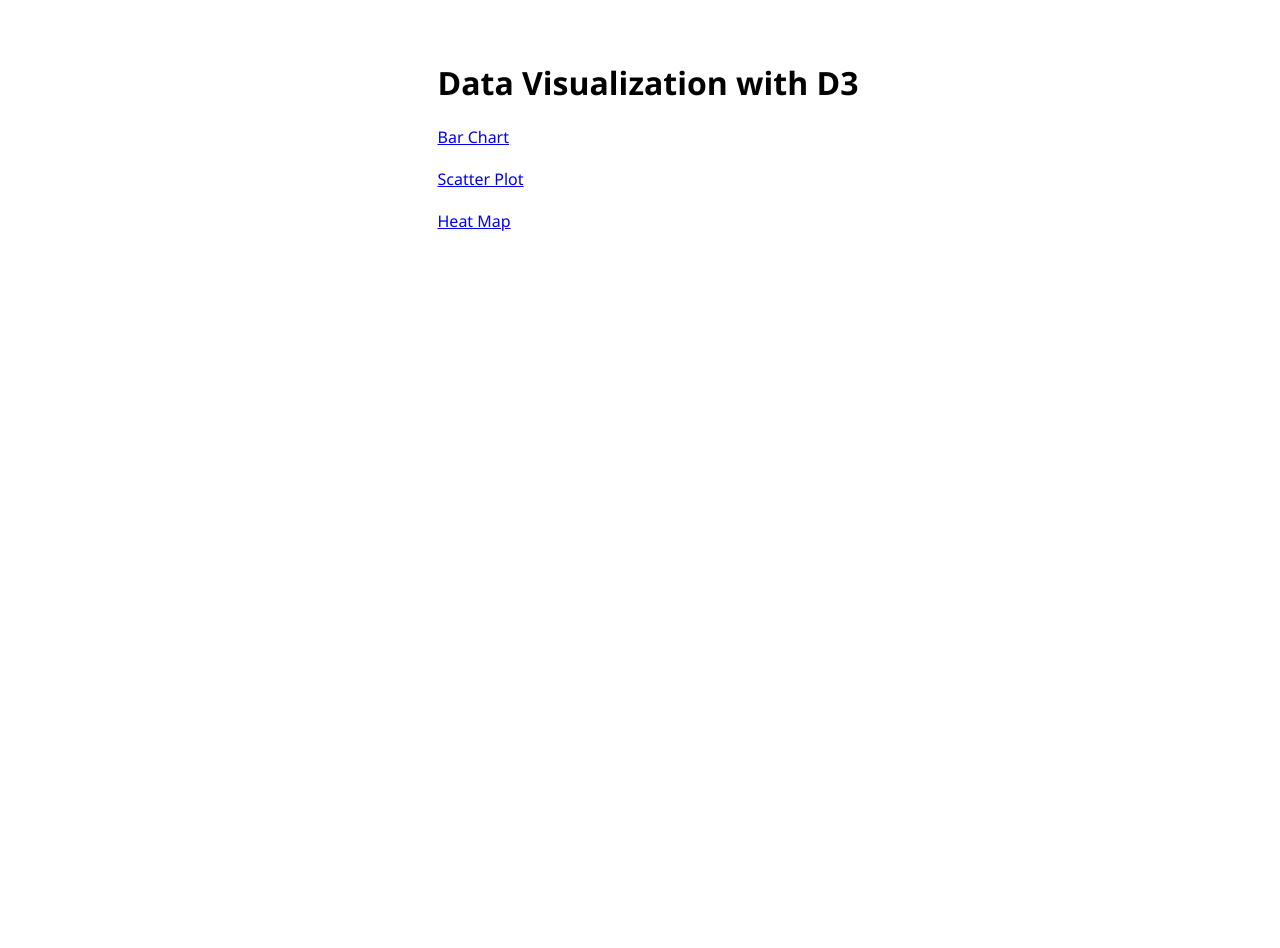
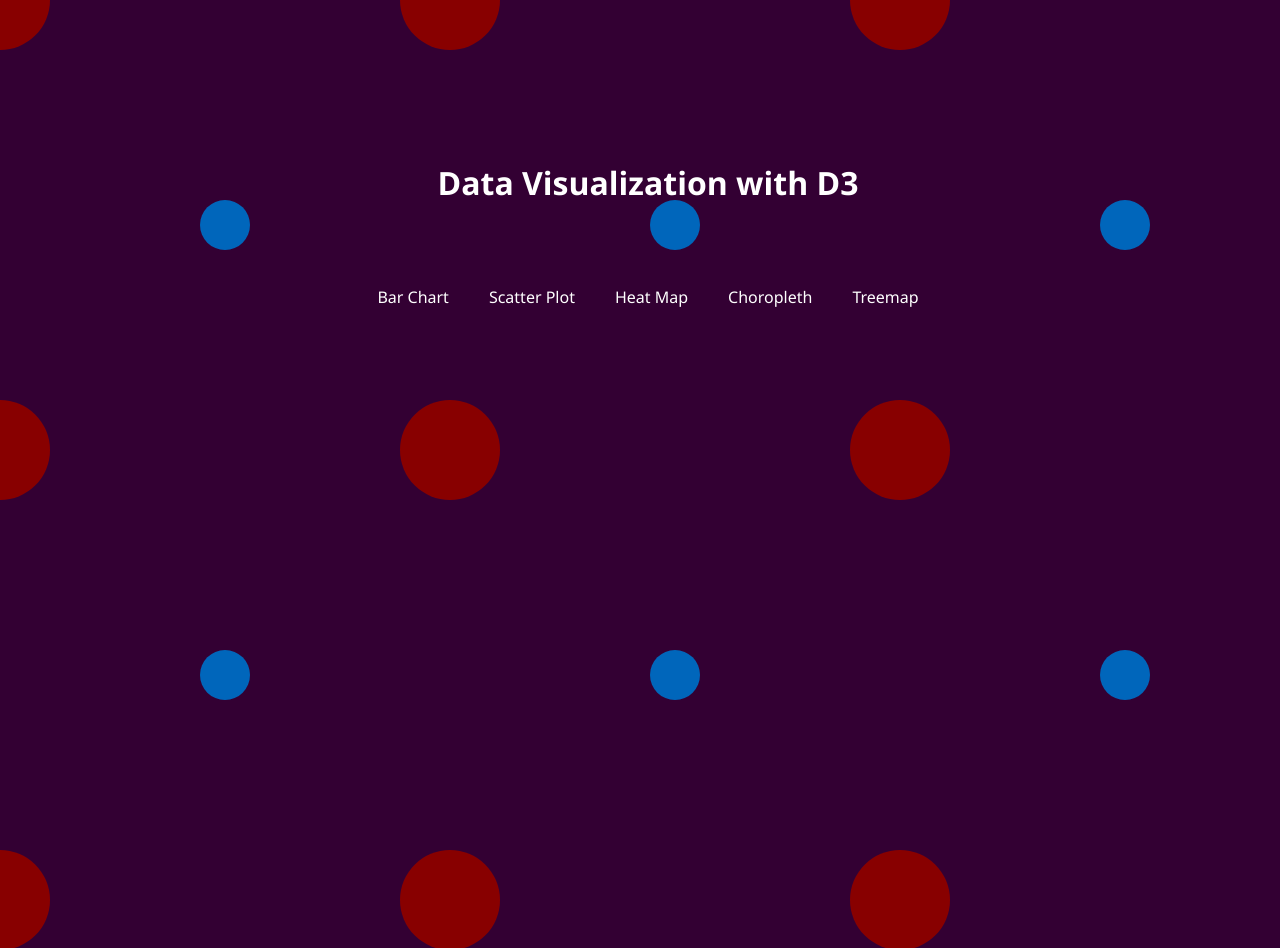
Before and after one commit to casey0808/fcc-data-visualization, a plain HTML site: page index.html in a window 1280 px wide. Before the commit the page ends 800 px from the top, so only its background shows below. Drawn offline with Linux system fonts and the light colour scheme.

Commit message:
feat: index page

```diff
--- /dev/null
+++ b/index.css
@@ -0,0 +1,34 @@
+body {
+  width: 100%;
+  height: 100vh;
+  font-family: 'Segoe UI', Tahoma, Geneva, Verdana, sans-serif;
+  background-image: url('./bg.svg');
+  /* background by SVGBackgrounds.com */
+  background-size: center;
+}
+
+.container {
+  display: flex;
+  flex-direction: column;
+  justify-content: center;
+  align-items: center;
+  margin: 140px auto;
+  width: max-content;
+  color: white;
+}
+
+.list {
+  display: flex;
+  gap: 40px;
+  margin-top: 60px;
+}
+
+a {
+  text-decoration: none;
+  color: white;
+  font-size: 16px;
+}
+
+a:hover {
+  color: #0066BB;
+}
--- a/index.html
+++ b/index.html
@@ -4,22 +4,37 @@
     <meta charset="UTF-8" />
     <meta http-equiv="X-UA-Compatible" content="IE=edge" />
     <meta name="viewport" content="width=device-width, initial-scale=1.0" />
+    <link rel="stylesheet" href="./index.css" />
     <title>fCC Data Visualization</title>
   </head>
-  <body style="width: 100%; font-family:'Segoe UI', Tahoma, Geneva, Verdana, sans-serif">
-    <div style="display: flex; flex-direction: column; justify-content: center; align-items: center; margin: 40px auto; width: max-content;">
+  <body>
+    <div class="container">
       <h1>Data Visualization with D3</h1>
-      <div style="display: flex; flex-direction: column; row-gap: 20px; align-self: flex-start; ">
+      <div class="list">
         <a
           href="http://casey0808.github.io/fcc-data-visualization/bar-chart"
           target="_blank"
           >Bar Chart
         </a>
-        <a href="http://casey0808.github.io/fcc-data-visualization/scatter-plot"
+        <a
+          href="http://casey0808.github.io/fcc-data-visualization/scatter-plot"
+          target="_blank"
           >Scatter Plot
         </a>
-        <a href="http://casey0808.github.io/fcc-data-visualization/heat-map"
+        <a
+          href="http://casey0808.github.io/fcc-data-visualization/heat-map"
+          target="_blank"
           >Heat Map</a
+        >
+        <a
+          href="https://cancui.work/fcc-data-visualization/choropleth"
+          target="_blank"
+          >Choropleth</a
+        >
+        <a
+          href="https://cancui.work/fcc-data-visualization/treemap"
+          target="_blank"
+          >Treemap</a
         >
       </div>
     </div>
```
Also changed, not shown: bg.svg (added).
